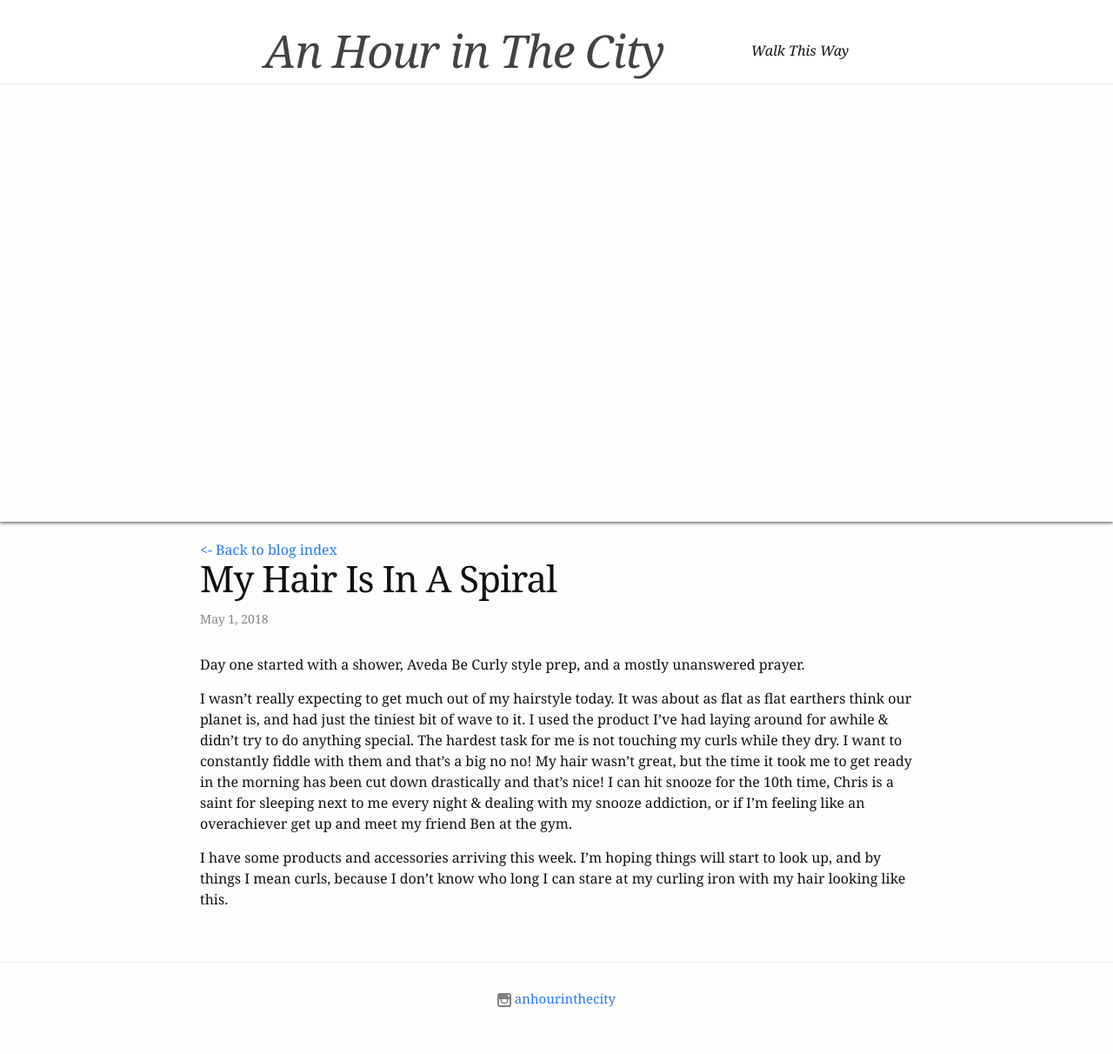
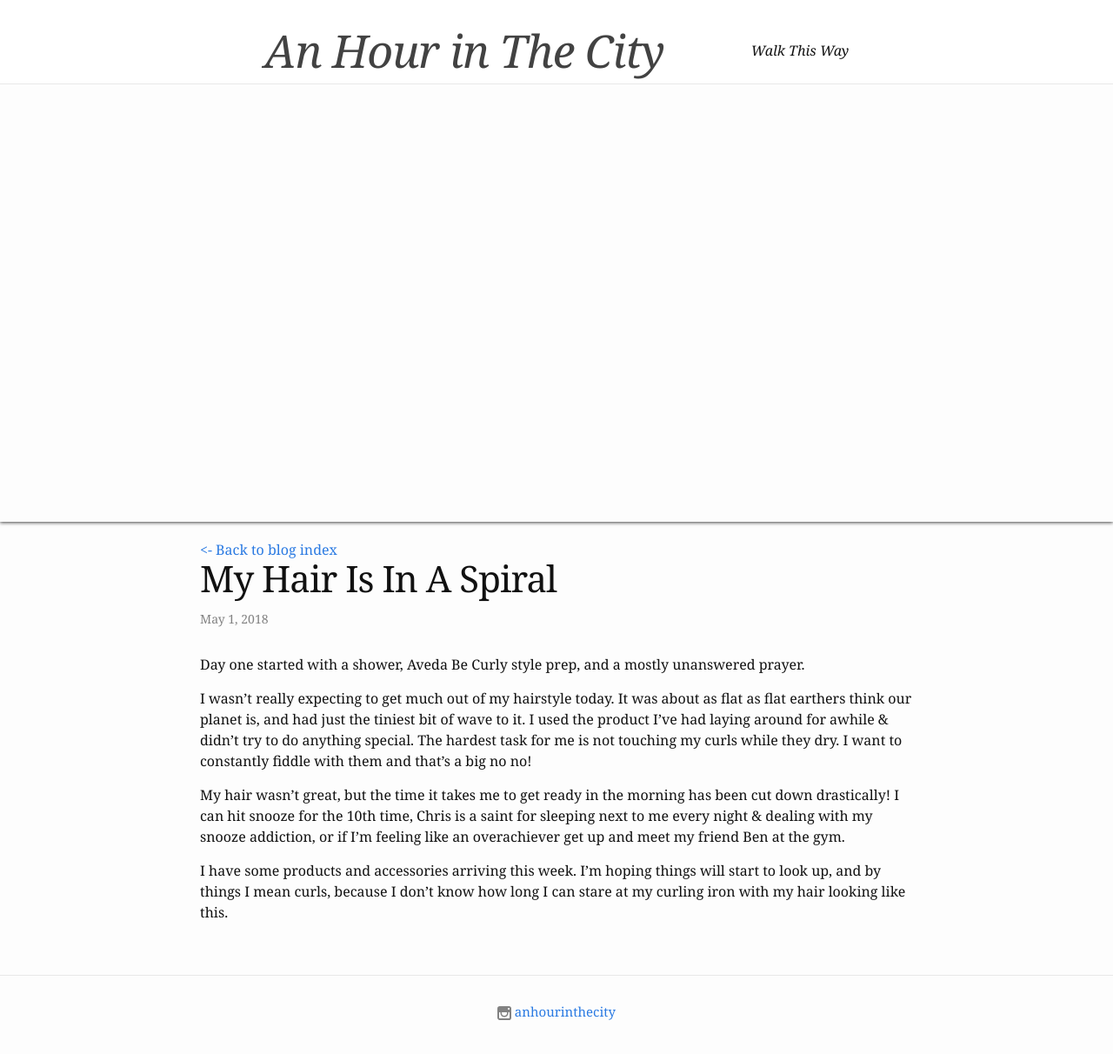
Before and after one commit to kilbanks/anhourinthecity.com, a Jekyll site: the page built from hair/_posts/2018-03-30-hair-spiral.md, in a window 1280 px wide and 1235 px high. Shown: the top 1212 px of the window at 87% size. Built offline with Jekyll 4.4.1, drawn with Linux system fonts in a browser that asks for light colours; comment, search, counter and statistics services are not loaded.

Commit message:
Update 2018-03-30-hair-spiral.md

```diff
--- a/hair/_posts/2018-03-30-hair-spiral.md
+++ b/hair/_posts/2018-03-30-hair-spiral.md
@@ -6,6 +6,8 @@ thumbnail: day 1.png
 ---
 Day one started with a shower, Aveda Be Curly style prep, and a mostly unanswered prayer.
 
-I wasn’t really expecting to get much out of my hairstyle today. It was about as flat as flat earthers think our planet is, and had just the tiniest bit of wave to it. I used the product I’ve had laying around for awhile & didn’t try to do anything special. The hardest task for me is not touching my curls while they dry. I want to constantly fiddle with them and that’s a big no no! My hair wasn’t great, but the time it took me to get ready in the morning has been cut down drastically and that’s nice! I can hit snooze for the 10th time, Chris is a saint for sleeping next to me every night & dealing with my snooze addiction, or if I’m feeling like an overachiever get up and meet my friend Ben at the gym.
+I wasn’t really expecting to get much out of my hairstyle today. It was about as flat as flat earthers think our planet is, and had just the tiniest bit of wave to it. I used the product I’ve had laying around for awhile & didn’t try to do anything special. The hardest task for me is not touching my curls while they dry. I want to constantly fiddle with them and that’s a big no no!
 
-I have some products and accessories arriving this week. I’m hoping things will start to look up, and by things I mean curls, because I don’t know who long I can stare at my curling iron with my hair looking like this.
+My hair wasn’t great, but the time it takes me to get ready in the morning has been cut down drastically! I can hit snooze for the 10th time, Chris is a saint for sleeping next to me every night & dealing with my snooze addiction, or if I’m feeling like an overachiever get up and meet my friend Ben at the gym.
+
+I have some products and accessories arriving this week. I’m hoping things will start to look up, and by things I mean curls, because I don’t know how long I can stare at my curling iron with my hair looking like this.
```
